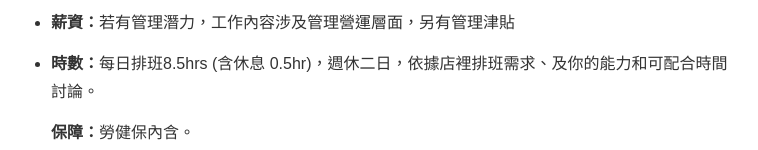
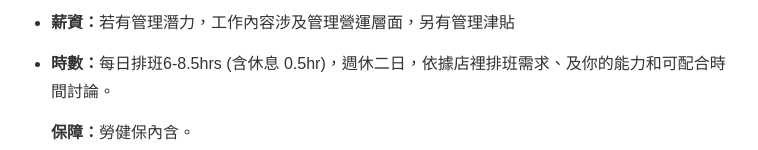
Before and after one commit to whitelightcoffee/white-light-coffee-2026-hiring, a plain HTML site: page index.html in a window 1280 px wide. Shown: the part 1338-1488 px from the top of the page, without its empty margins (259-1017 px from the left). Drawn offline with Linux system fonts and the light colour scheme.

Commit message:
Update index.html

```diff
--- a/index.html
+++ b/index.html
@@ -173,7 +173,7 @@
         <ul>
             <li><strong>薪資：</strong>無經驗時薪200/hr起，依能力及考核程度加薪。若咖啡館經歷豐富及具獨立出杯能力，歡迎來談 210/hr 起跳。</li>
             <li><strong>薪資：</strong>若有管理潛力，工作內容涉及管理營運層面，另有管理津貼</li>
-            <li><strong>時數：</strong>每日排班8.5hrs (含休息 0.5hr)，週休二日，依據店裡排班需求、及你的能力和可配合時間討論。</li
+            <li><strong>時數：</strong>每日排班6-8.5hrs (含休息 0.5hr)，週休二日，依據店裡排班需求、及你的能力和可配合時間討論。</li
             <li><strong>保障：</strong>勞健保內含。</li>
             <li><strong>專業：</strong>有經驗佳，無咖啡經驗我們也會教你，只要願意學習。</li>
             <li><strong>日常：</strong>上班日免費供應員工飲品。</li>
```
